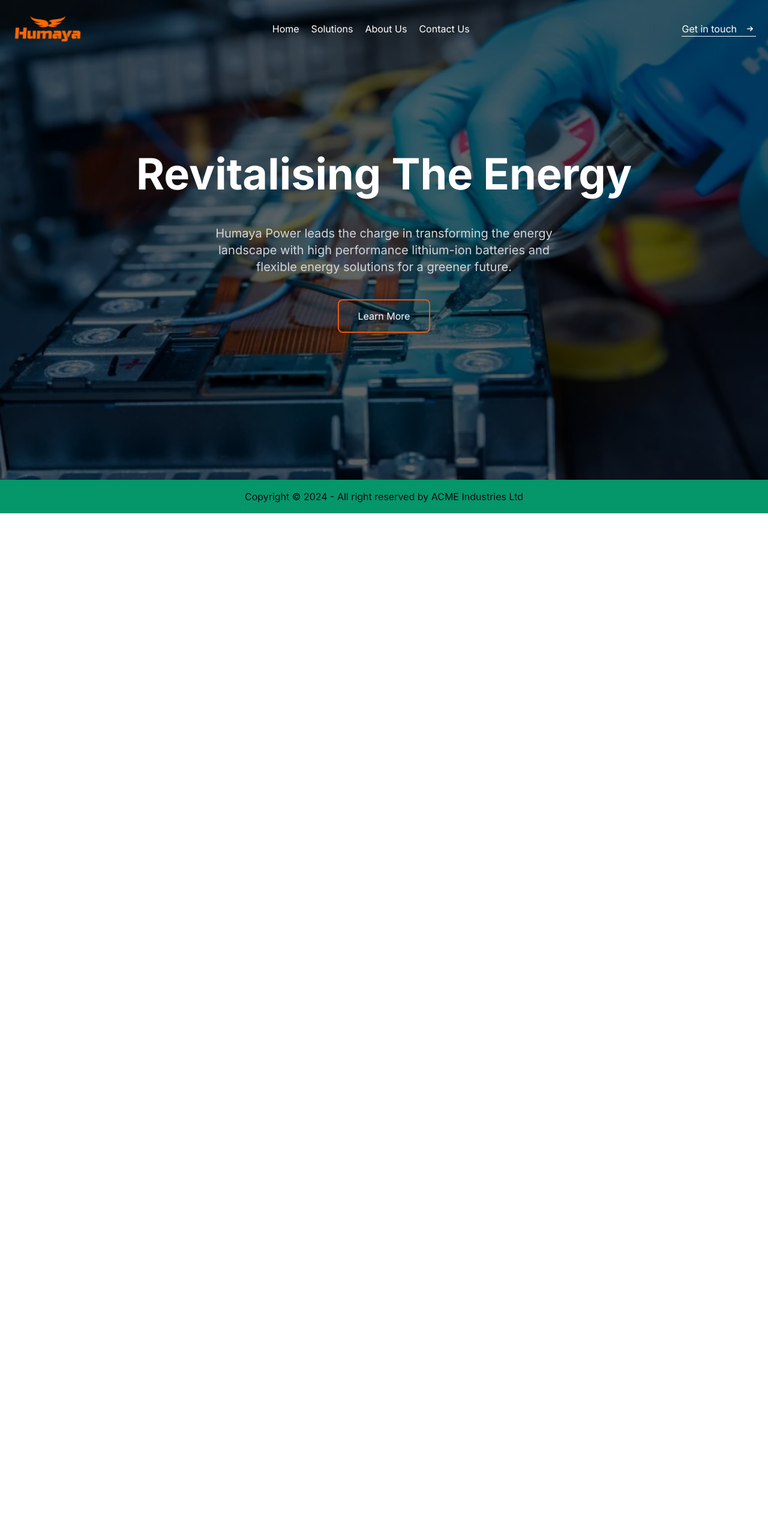
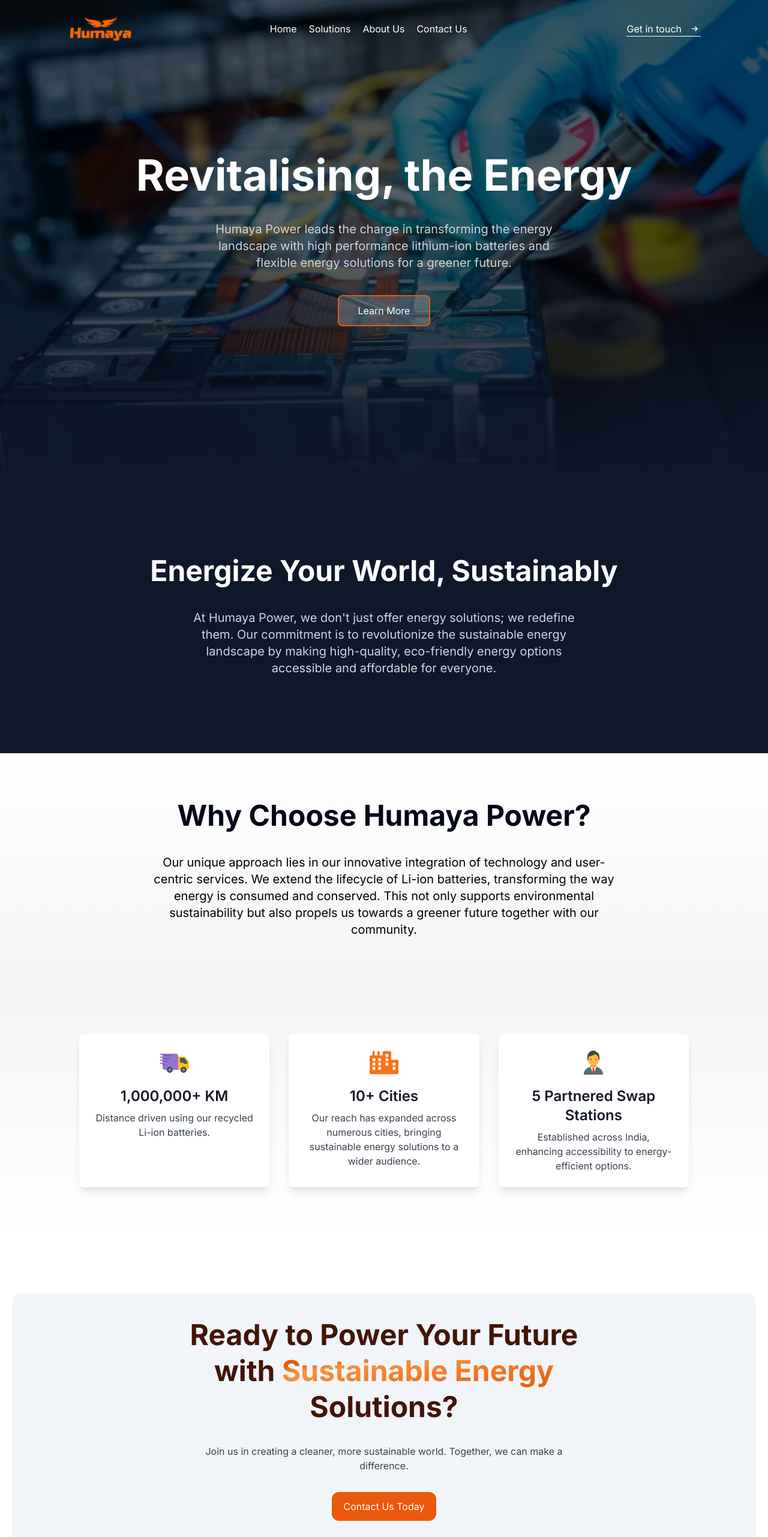
Before and after one commit to Shujaulislam/hmp-try1, a Next.js app: page / in a window 1280 px wide. Shown: the top 2563 px of the page at 60% size. Before the commit the page ends 856 px from the top, so only its background shows below. Built offline with nearby package versions, Linux system fonts and the light colour scheme.

Commit message:
chore: Update dependencies and improve page content

```diff
--- a/package.json
+++ b/package.json
@@ -16,6 +16,7 @@
     "next": "14.2.6",
     "react": "^18",
     "react-dom": "^18",
+    "react-icons": "^5.3.0",
     "tailwind-merge": "^2.5.2",
     "tailwindcss-animate": "^1.0.7"
   },
--- a/src/app/contact/page.tsx
+++ b/src/app/contact/page.tsx
@@ -89,8 +89,8 @@
           initial="initial"
           animate="animate"
         >
-          <h1 className="text-5xl md:text-6xl font-bold mb-6">We Are Humaya Power</h1>
-          <p className="text-xl">Powering a sustainable future with innovative energy solutions</p>
+          <h1 className="text-5xl md:text-6xl font-bold mb-6">Let's Connect</h1>
+          <p className="text-xl">Join us in shaping a sustainable energy future—reach out for collaboration and inquiries.</p>
         </motion.div>
       </section>
 
--- a/src/app/page.tsx
+++ b/src/app/page.tsx
@@ -1,31 +1,132 @@
-"use client"
-import Link from 'next/link'
-
+"use client";
+import { useState } from 'react';
+import Link from 'next/link';
+import { FaSolarPanel, FaBatteryFull, FaLeaf, FaCity } from 'react-icons/fa';
+import { FcInTransit, FcBusinessman } from "react-icons/fc";
 
 const Page = () => {
+  const [isNavbarOpen, setIsNavbarOpen] = useState(false);
 
   return (
-    <section className="bg-gray-900 py-32 sm:py-36 lg:py-40 overflow-hidden h-[100dvh] flex items-center relative bg-cover bg-center bg-no-repeat" style={{ backgroundImage: "url('/background2.png')" }}>
-      <div className="absolute inset-0" /> {/* Dark overlay */}
+    <>
+      {/* Hero Section */}
+      <section
+        className="py-32 sm:py-36 lg:py-40 md:h-screen flex items-center bg-cover bg-center bg-no-repeat"
+        style={{ backgroundImage: "url('/background2.png')" }}
+      >
         <div className="mx-auto lg:max-w-7xl w-full px-5 sm:px-10 md:px-12 lg:px-5 relative z-10">
-        <div className="text-center flex flex-col items-center space-y-10">
-          <h1 className="text-4xl md:text-5xl lg:text-6xl/tight xl:text-7xl/tight text-white font-bold max-w-4xl capitalize">
-            Revitalising the Energy
+          <div className="text-center flex flex-col items-center space-y-6 md:space-y-10">
+            <h1 className="text-4xl md:text-5xl lg:text-6xl xl:text-7xl text-white font-bold max-w-4xl">
+              Revitalising, <span className="mt-4 block md:inline"> the Energy</span>
             </h1>
-            <p className="text-gray-300 text-center max-w-xl text-xl">
+            <p className="text-gray-300 text-center max-w-xl text-lg md:text-xl">
               Humaya Power leads the charge in transforming the energy landscape with high performance lithium-ion batteries and flexible energy solutions for a greener future.
             </p>
             <div className="flex justify-center">
-            <Link href="/about" className="border-2 border-orange-600 px-8 py-2 h-14 rounded-lg flex items-center gap-x-3  bg-white-100/20 text-white hover:bg-orange-400/70 transition-colors">
+              <Link
+                href="/about"
+                className="border-2 border-orange-600 px-6 py-2 md:px-8 md:py-3 rounded-lg flex items-center gap-x-2 md:gap-x-3 bg-white/20 text-white hover:bg-orange-400/70 transition-colors"
+              >
                 Learn More
               </Link>
             </div>
           </div>
         </div>
       </section>
-  )
+
+      {/* Overlay Gradient */}
+      {!isNavbarOpen && (
+        <div className="absolute inset-0 top-1/2 bg-gradient-to-t from-slate-900 to-transparent"></div>
+      )}
+
+      {/* Sustainability Section */}
+      <section className="bg-slate-900 w-full py-20 md:py-32 px-5 md:px-12 lg:px-28">
+        <div className="mx-auto w-full px-5 sm:px-10 md:px-12 lg:px-5 relative z-10">
+          <div className="text-center flex flex-col items-center space-y-8 md:space-y-10">
+            <h2 className="text-4xl md:text-5xl text-white font-bold">
+              Energize Your World, Sustainably
+            </h2>
+            <p className="text-gray-300 text-center max-w-2xl text-lg md:text-xl font-syne">
+              At Humaya Power, we don't just offer energy solutions; we redefine them. Our commitment is to revolutionize the sustainable energy landscape by making high-quality, eco-friendly energy options accessible and affordable for everyone.
+            </p>
+          </div>
+        </div>
+      </section>
+
+      <section className="bg-gradient-to-b from-white to-gray-100 w-full py-20 px-5 md:px-12 lg:px-28">
+        <div className="mx-auto w-full px-5 sm:px-10 md:px-12 lg:px-5 relative z-10">
+          <div className="text-center flex flex-col items-center space-y-8 md:space-y-10">
+            <h2 className="text-4xl md:text-5xl font-bold">
+            Why Choose Humaya Power?
+            </h2>
+            <p className="text-black text-center max-w-3xl text-lg md:text-xl font-syne">
+            Our unique approach lies in our innovative integration of technology and user-centric services. We extend the lifecycle of Li-ion batteries, transforming the way energy is consumed and conserved. This not only supports environmental sustainability but also propels us towards a greener future together with our community.
+            </p>
+          </div>
+        </div>
+      </section>
+
+      {/* Features Section */}
+      <section className="w-full bg-gradient-to-t from-white to-gray-100 py-20 px-5 md:px-12 lg:px-28">
+        <div className="mx-auto w-full px-5 sm:px-10 md:px-12 lg:px-5 relative z-10">
+          <div className="text-center flex flex-col items-center space-y-8 md:space-y-10">
+            <div className="grid grid-cols-1 md:grid-cols-3 gap-8">
+              {[
+                {
+                  icon: <FcInTransit className="text-5xl text-center text-orange-500 mb-4 mx-auto" />,
+                  title: "1,000,000+ KM",
+                  description: "Distance driven using our recycled Li-ion batteries.",
+                },
+                {
+                  icon: <FaCity className="text-5xl text-orange-500 mb-4 mx-auto" />,
+                  title: "10+ Cities",
+                  description: "Our reach has expanded across numerous cities, bringing sustainable energy solutions to a wider audience.",
+                },
+                {
+                  icon: <FcBusinessman className="text-5xl text-orange-500 mb-4 mx-auto" />,
+                  title: "5 Partnered Swap Stations",
+                  description: "Established across India, enhancing accessibility to energy-efficient options.",
+                },
+              ].map((feature, index) => (
+                <div
+                  key={index}
+                  className="bg-white p-6 rounded-lg shadow-lg hover:shadow-xl transition-shadow"
+                >
+                  {feature.icon}
+                  <h3 className="text-2xl font-semibold text-gray-900 mb-2">
+                    {feature.title}
+                  </h3>
+                  <p className="text-gray-700">{feature.description}</p>
+                </div>
+              ))}
+            </div>
+          </div>
+        </div>
+      </section>
+
+
+      {/* Call to Action Section */}
+      <section className="py-24">
+  <div className="max-w-7xl mx-auto px-5 sm:px-10 md:px-12 lg:px-5">
+    <div className="w-full relative py-8 md:py-10 px-6 md:px-8 rounded-2xl bg-slate-100 dark:from-orange-900">
+      <div className="mx-auto text-center max-w-xl md:max-w-2xl relative space-y-8">
+        <h1 className="text-3xl/tight sm:text-4xl/tight md:text-5xl/tight font-bold text-orange-950 dark:text-white">
+          Ready to Power Your Future with <span className="text-transparent bg-clip-text bg-gradient-to-br from-orange-600 from-20% via-orange-400 via-30% to-orange-600">Sustainable Energy</span> Solutions?
+        </h1>
+        <p className="text-gray-700 dark:text-gray-300">
+          Join us in creating a cleaner, more sustainable world. Together, we can make a difference.
+        </p>
+        <div className="mx-auto max-w-md sm:max-w-xl flex justify-center">
+          <button className="outline-none h-12 px-5 rounded-xl bg-orange-600 text-white flex items-center hover:bg-orange-700 transition duration-300">
+            Contact Us Today
+          </button>
+        </div>
+      </div>
+    </div>
+  </div>
+</section>
+    </>
+  );
 };
 
-
-
 export default Page;
--- a/src/app/solutions/page.tsx
+++ b/src/app/solutions/page.tsx
@@ -14,28 +14,23 @@
     <div className="min-h-screen bg-white text-black">
       {/* Header */}
        {/* Hero Section */}
-       <section className="relative text-white pt-32 pb-16">
+       <section className="relative text-white md:pt-32 md:pb-16 pb-10 pt-24">
         <div className="absolute bg-black/60 inset-0 z-0">
-          <Image
-            src="/StoreDot.jpg"
-            alt="Hero Background"
-            layout="fill"
-            objectFit="cover"
-          />
+          <Image src="/StoreDot.jpg" alt="Hero Background" layout="fill" objectFit="cover"/>
         </div>
         <div className="absolute inset-0 bg-black opacity-80 z-10"></div>
         <motion.div
-          className="container mx-auto px-4 text-center relative z-10"
+          className="container mx-auto px-10 text-center relative z-10"
           initial="initial"
           animate="animate"
         >
-          <h1 className="text-5xl md:text-6xl font-bold mb-6">Explore Our Battery Solutions</h1>
-          <p className="text-xl">Innovative and reliable power solutions for the future of mobility.</p>
+          <h1 className="text-4xl md:text-6xl font-bold mb-6">Explore Our Battery Solutions</h1>
+          <p className="text-base md:text-xl">Innovative and reliable power solutions for the future of mobility.</p>
         </motion.div>
       </section>
 
       {/* Products and Solutions Section */}
-      <section className="py-24 px-32 ">
+      <section className="pt-10 pb-0 md:py-24 px-10 md:px-32 *:mb-20 *:*:mx-10 last:-mb-10">
         {/* Battery Swap Station Partnership */}
         <div className="flex flex-col lg:flex-row items-center gap-8 ">
           <div className="w-full lg:w-1/2">
--- a/src/components/footer/footer.tsx
+++ b/src/components/footer/footer.tsx
@@ -31,10 +31,10 @@
 
 const FooterBlock = () => {
 return (
-    <footer className="footer footer-center bg-emerald-600 text-base-content p-4">
+    <footer className="footer footer-center text-center text-white bg-black text-base-content p-4">
   <aside className="flex justify-center">
     <p>
-        Copyright © {new Date().getFullYear()} - All right reserved by ACME Industries Ltd</p>
+        Copyright © {new Date().getFullYear()} - All right reserved by <br className="md:hidden" /> <span className="text-orange-500 md:hover:text-orange-500 md:text-white"> Humaya Power </span></p>
   </aside>
 </footer>
 )
--- a/src/components/navbar/navbar.tsx
+++ b/src/components/navbar/navbar.tsx
@@ -12,73 +12,112 @@
     const toggleNavbar = () => {
         setOpenNavbar(!openNavbar);
     };
+    const closeNavbar = () => {
+        setOpenNavbar(false);
+    };
+
+    // <ul className="flex flex-col gap-y-5 text-white md:items-center md:flex-row md:gap-x-5 md:h-full md:justify-center md:flex-1">
+    //     <li>
+    //         <Link href="/" className="transition ease-linear hover:text-gray-200" onClick={closeNavbar}>
+    //             Home
+    //         </Link>
+    //     </li>
+    //     <li>
+    //         <Link href="/solutions" className="transition ease-linear hover:text-gray-200" onClick={closeNavbar}>
+    //             Solutions
+    //         </Link>
+    //     </li>
+    //     <li>
+    //         <Link href="/about" className="transition ease-linear hover:text-gray-200" onClick={closeNavbar}>
+    //             About Us
+    //         </Link>
+    //     </li>
+    //     <li>
+    //         <Link href="/contact" className="transition ease-linear hover:text-gray-200" onClick={closeNavbar}>
+    //             Contact Us
+    //         </Link>
+    //     </li>
+    // </ul>
 
     useEffect(() => {
+        // This block will only run on the client side
+        if (typeof window !== 'undefined') {
+            let ticking = false;
+            let currentScrollPos = window.scrollY; // Now safely accessed within useEffect
+
             const handleScroll = () => {
-            const currentScrollPos = window.scrollY;
+                currentScrollPos = window.scrollY;
 
+                if (!ticking) {
+                    window.requestAnimationFrame(() => {
                         // Hide navbar when scrolling down by 600 pixels
-            if (currentScrollPos > 600) {
+                        if (currentScrollPos > prevScrollPos && currentScrollPos > 600) {
                             setIsNavbarVisible(false);
-            } else {
-                setIsNavbarVisible(true);
                         }
 
                         // Change background color after scrolling down by 150 pixels
-            if (currentScrollPos > 150) {
+                        if (currentScrollPos > 100) {
                             setNavbarClass('bg-black');
                         } else {
                             setNavbarClass('bg-transparent');
                         }
 
                         // Show navbar when scrolling up
-            if (currentScrollPos < prevScrollPos && prevScrollPos - currentScrollPos > 200) {
+                        if (currentScrollPos < prevScrollPos && prevScrollPos - currentScrollPos > 20) {
                             setIsNavbarVisible(true);
                         }
 
-            setPrevScrollPos(currentScrollPos);
+                        setPrevScrollPos(currentScrollPos); // Update the previous scroll position
+                        ticking = false;
+                    });
+
+                    ticking = true;
+                }
             };
 
             window.addEventListener('scroll', handleScroll);
+
+            // Cleanup function to remove event listener
             return () => window.removeEventListener('scroll', handleScroll);
+        }
     }, [prevScrollPos]);
 
     return (
-        <header className={`fixed top-0 inset-x-0 z-50 h-24 flex items-center transition-all duration-300 ${navbarClass} ${isNavbarVisible ? 'translate-y-0' : '-translate-y-full'}`}>
-            <div className="mx-auto lg:max-w-7xl w-full px-5 sm:px-10 md:px-12 lg:px-5 h-full items-center">
-                <nav className="flex justify-between items-center h-full">
-                    <div className="flex min-w-max items-center">
-                        <Link href="/" className="flex items-center gap-x-4 text-2xl font-semibold text-white">
-                            <div className="flex items-center -space-x-3 font-semibold">
-                                <Image src="/Logo.svg" alt="logo" width={120} height={120} />
-                            </div>
+        <header className={`fixed top-0 inset-x-0 z-50 h-16 md:h-24 flex items-center transition-all duration-300 ${navbarClass} ${isNavbarVisible ? 'translate-y-0' : '-translate-y-full'}`}>
+            <div className="md:px-12 lg:px-28 px-5 w-full items-center">
+                <div className="flex justify-between items-center">
+                    <Link href="/">
+                        <Image src="/Logo.svg" alt="logo" width={120} height={120} className="w-24 h-24 md:w-28 md:h-32"/>
                     </Link>
-                    </div>
-                    <div className={`flex flex-col space-y-10 inset-0 fixed top-0  h-[100vh] bg-white dark:bg-gray-950 lg:!bg-transparent py-20 px-5 sm:px-10 md:px-14 transition-all ease-linear duration-300 lg:flex-row lg:flex-1 lg:py-0 lg:px-0 lg:space-y-0 lg:gap-x-10 lg:relative lg:top-0 lg:h-full lg:items-center lg:justify-between lg:w-max ${openNavbar ? "visible opacity-100 translate-y-0" : "-translate-y-9 opacity-0 invisible lg:translate-y-0 lg:visible lg:opacity-100"}`}>
-                        <ul className="flex flex-col gap-y-5 text-white lg:items-center lg:flex-row lg:gap-x-5 lg:h-full lg:justify-center lg:flex-1">
+                    <nav className={`
+                        flex flex-col items-center text-center inset-0 fixed py-20
+                        dark:bg-gray-950
+                        transition-all ease-linear duration-300
+                        md:!bg-transparent md:flex-row md:flex-1 md:py-0 md:px-0 md:space-y-0 md:gap-x-10 md:relative md:justify-between ${openNavbar ? "visible h-screen bg-white text-black opacity-100 translate-y-0" : "text-white -translate-y-9 opacity-0 invisible md:translate-y-0 md:visible md:opacity-100"}`}>
+                        <ul className="flex flex-col gap-y-5 md:items-center md:flex-row md:gap-x-5 md:justify-center md:flex-1">
                             <li>
-                                <Link href="/" className="transition ease-linear hover:text-gray-200">
+                                <Link href="/" onClick={closeNavbar} className="transition ease-linear hover:text-gray-200">
                                     Home
                                 </Link>
                             </li>
                             <li>
-                                <Link href="/solutions" className="transition ease-linear hover:text-gray-200">
+                                <Link href="/solutions" onClick={closeNavbar} className="transition ease-linear hover:text-gray-200">
                                     Solutions
                                 </Link>
                             </li>
                             <li>
-                                <Link href="/about" className="transition ease-linear hover:text-gray-200">
+                                <Link href="/about" onClick={closeNavbar} className="transition ease-linear hover:text-gray-200">
                                     About Us
                                 </Link>
                             </li>
                             <li>
-                                <Link href="/contact" className="transition ease-linear hover:text-gray-200">
+                                <Link href="/contact" onClick={closeNavbar} className="transition ease-linear hover:text-gray-200">
                                     Contact Us
                                 </Link>
                             </li>
                         </ul>
-                        <div className="w-full flex sm:w-max lg:min-w-max lg:items-center">
-                            <Link href="#" className="flex justify-center gap-x-3 items-center text-white hover:text-gray-200 border-b border-white hover:border-gray-200 bg-transparent">
+                        <div className="w-full flex md:w-max md:min-w-max md:items-center">
+                            <Link href="#" className="flex justify-center gap-x-3 items-center text-white hover:text-gray-200 border-b border-white hover:border-gray-200 bg-transparent" onClick={closeNavbar}>
                                 Get in touch
                                 <span>
                                     <svg xmlns="http://www.w3.org/2000/svg" viewBox="0 0 20 20" fill="currentColor" className="w-5 h-5">
@@ -87,18 +126,16 @@
                                 </span>
                             </Link>
                         </div>
-                    </div>
-                    <div className="flex items-center justify-end relative z-60 lg:hidden">
-                        <button onClick={toggleNavbar} className="p-3 rounded-full bg-emerald-600 dark:bg-emerald-500 outline-none w-12 aspect-square flex flex-col relative justify-center items-center">
+                    </nav>
+                    <button onClick={toggleNavbar} className="p-3 rounded-full bg-transparent md:hidden dark:bg-emerald-500 outline-none w-12 aspect-square flex flex-col relative justify-center items-center">
                         <span className="sr-only">
                             Toggle navbar
                         </span>
-                            <span className={`w-6 h-0.5 rounded-full bg-gray-300 transition-transform duration-300 ease-linear ${openNavbar ? "translate-y-1.5 rotate-[40deg]" : ""}`} />
-                            <span className={`w-6 origin-center mt-1 h-0.5 rounded-full bg-gray-300 transition-all duration-300 ease-linear ${openNavbar ? "scale-x-0 opacity-0" : ""}`} />
-                            <span className={`w-6 mt-1 h-0.5 rounded-full bg-gray-300 transition-all duration-300 ease-linear ${openNavbar ? "-translate-y-1.5 -rotate-[40deg]" : ""}`} />
+                        <span className={`w-6 h-0.5 rounded-full bg-orange-600 transition-transform duration-300 ease-linear ${openNavbar ? "translate-y-1.5 rotate-[40deg]" : ""}`} />
+                        <span className={`w-6 origin-center mt-1 h-0.5 rounded-full bg-orange-600 transition-all duration-300 ease-linear ${openNavbar ? "scale-x-0 opacity-0" : ""}`} />
+                        <span className={`w-6 mt-1 h-0.5 rounded-full bg-orange-600 transition-all duration-300 ease-linear ${openNavbar ? "-translate-y-1.5 -rotate-[40deg]" : ""}`} />
                     </button>
                 </div>
-                </nav>
             </div>
         </header>
     );
```
Also changed, not shown: 1 other file (tests, documents, lock files or other folders). Lines whose indentation alone changed are shown as unchanged.
